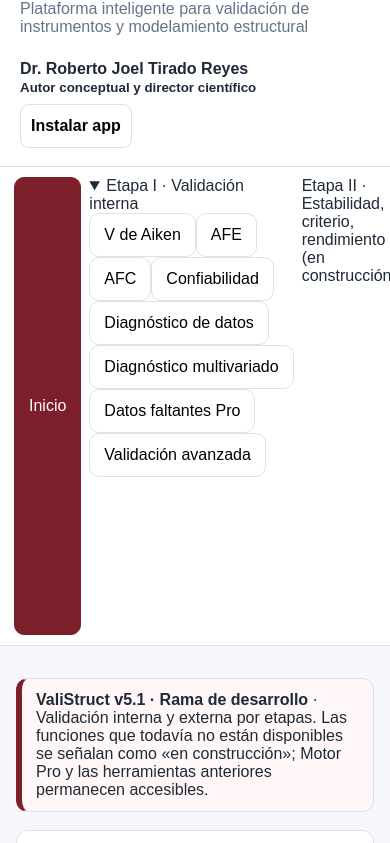
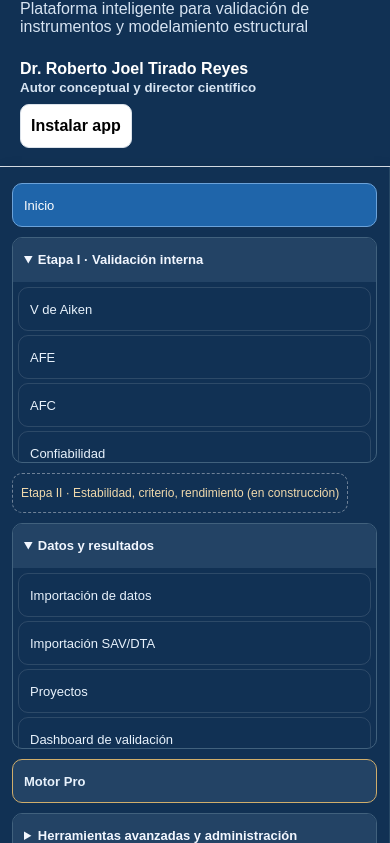
Before and after one commit to Robertomizael/ValiStruct, a plain HTML site: page index.html in a window 390 px wide. Shown: the part 63-906 px from the top of the page. Drawn offline with Linux system fonts and the light colour scheme.

Commit message:
style: blue scientific sidebar, responsive grouped navigation and data controls

```diff
--- a/styles.css
+++ b/styles.css
@@ -1360,3 +1360,43 @@ pre.config-preview{
 .rc-pass{border-left:5px solid #15803d;}
 .rc-warn{border-left:5px solid #d97706;}
 .rc-fail{border-left:5px solid #b42318;}
+
+
+/* ValiStruct v5.1 — panel lateral de navegación científica, reversible */
+.nav.nav-v51 {
+  position: fixed; top: 114px; left: 0; bottom: 0;
+  width: 264px; height: calc(100vh - 114px);
+  overflow-y: auto; overflow-x: hidden;
+  z-index: 15; padding: 16px 12px 24px;
+  display: flex; flex-flow: column nowrap; align-items: stretch;
+  gap: 10px; background: #113154; border-right: 1px solid #264765;
+  border-bottom: 0; box-shadow: 2px 0 12px rgba(0,0,0,.09);
+}
+.nav.nav-v51 button {
+  color: #e8f2fc; background: transparent;
+  border: 1px solid rgba(255,255,255,.12); text-align: left;
+  width: 100%; padding: 9px 11px; font-size: 13px;
+}
+.nav.nav-v51 button.active {background:#1f65aa!important; border-color:#6ba2d9!important}
+.nav-v51-group {border:1px solid #41617d;border-radius:10px;overflow:hidden}
+.nav-v51-group summary {font-weight:700;cursor:pointer;padding:13px 11px;color:#f2f7ff;background:#234365;font-size:13px;line-height:1.4}
+.nav-v51-items {padding:5px;display:grid;gap:4px;max-height:48vh;overflow:auto}
+.nav-v51-coming {color:#f0d9ac;font-size:12px;padding:10px 8px;border:1px dashed #6e8197;border-radius:10px;line-height:1.5}
+.nav-v51-credit {font-size:12px;color:#cddbea;line-height:1.6;padding:12px 6px;margin-top:auto}
+.nav-v51-motor {background:#234365!important;border-color:#cfad6b!important;font-weight:bold!important}
+body:has(.nav-v51) main {margin-left:264px;max-width:none;padding:24px 28px 48px}
+body:has(.nav-v51) footer {margin-left:264px}
+body:has(.nav-v51) .topbar {min-height:114px;background:#113154;color:#fff}
+body:has(.nav-v51) .topbar p, body:has(.nav-v51) .topbar small {color:#d7e4f2}
+body:has(.nav-v51) .primary {background:#205b97!important;border-color:#205b97!important}
+body:has(.nav-v51) .rc-banner {border-left:4px solid #c6a263}
+.participant-item-selector {display:block;margin:14px 0;font-weight:700}
+.participant-item-selector input {width:100%;margin:7px 0;padding:11px;border:1px solid #bbcadc;border-radius:9px}
+.participant-item-selector small {display:block;font-weight:400;color:#64748b;line-height:1.5}
+@media(max-width:900px){
+  .nav.nav-v51 {position:static;width:auto;height:auto;max-height:none;overflow:visible;flex-direction:row;flex-wrap:wrap;background:#113154}
+  .nav-v51-group {min-width:min(100%,250px);flex:1 1 230px}
+  .nav-v51-items {max-height:180px}
+  .nav-v51-credit {margin:0}
+  body:has(.nav-v51) main,body:has(.nav-v51) footer {margin-left:0}
+}
```
